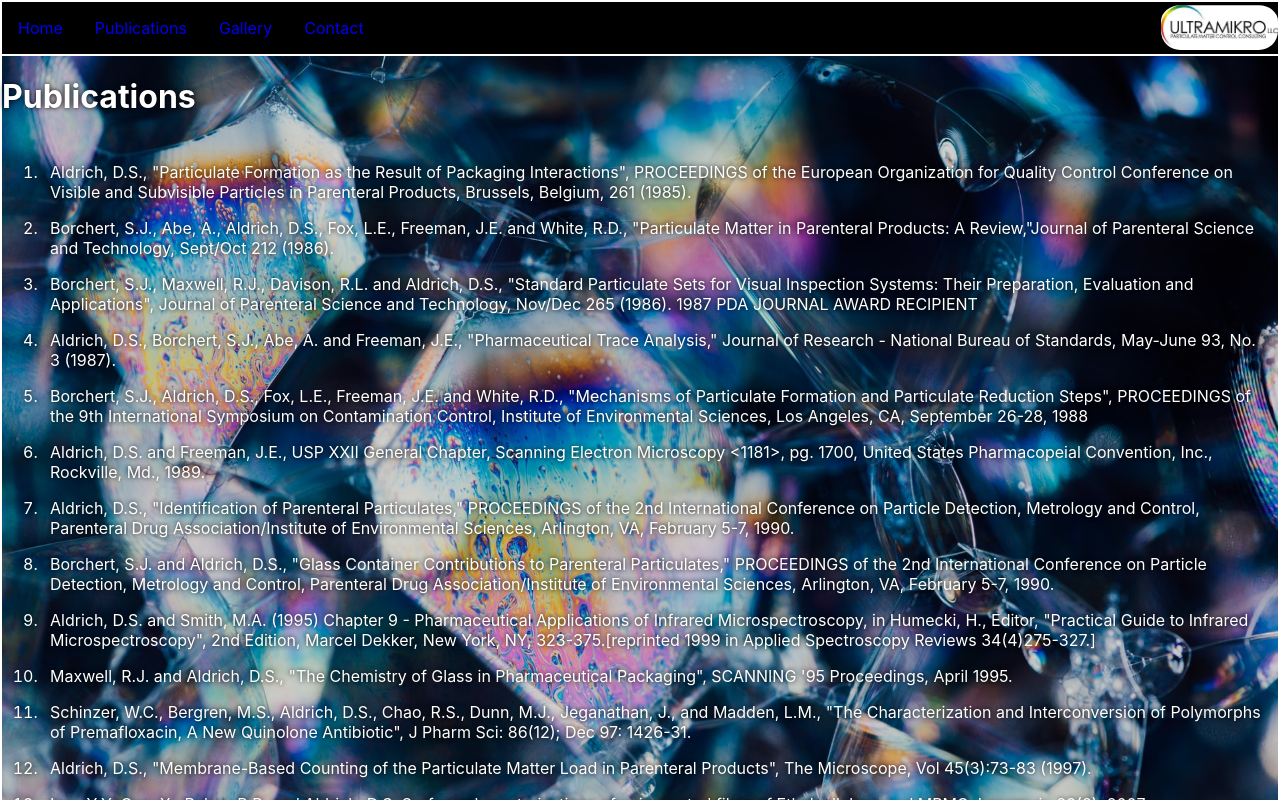
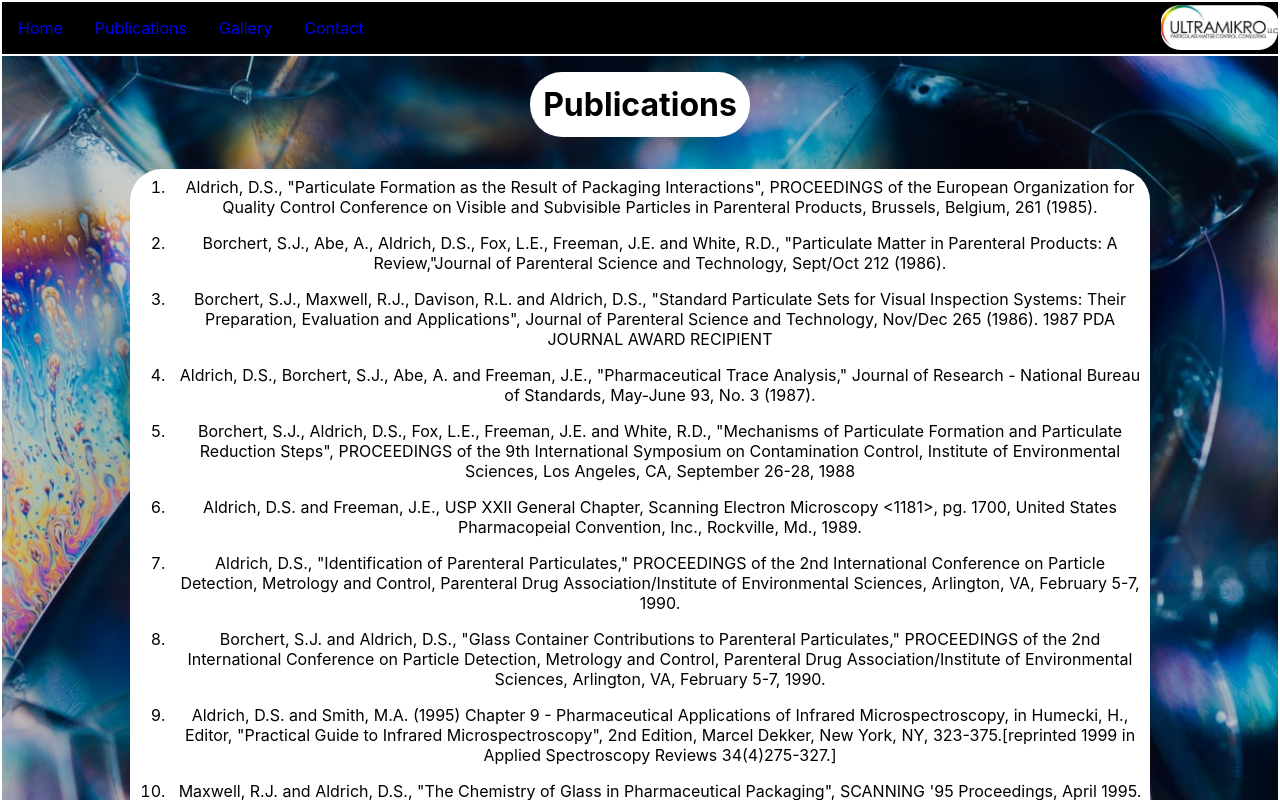
Before and after one commit to meloegel/ultraMikro, a React (Create React App) app: page /publications in a window 1280 px wide. Shown: the top 800 px of the page. Built offline with nearby package versions, Linux system fonts and the light colour scheme.

Commit message:
fixes on pub page

```diff
--- a/src/App.css
+++ b/src/App.css
@@ -97,17 +97,36 @@ body {
   display: flex;
   flex-direction: column;
   justify-content: center;
-  text-shadow: 0 0 5px black;
+  /* text-shadow: 0 0 5px black; */
+}
+
+.pubListDiv {
+  text-align: center;
 }
 .className {
   text-align: center;
 }
 .pubList {
-  height: 90vh;
+  width: 80%;
   font-size: 1.2rem;
+  display: inline-block;
 }
 .pubList li {
   padding: 0.5rem;
+}
+.pubTitle {
+  text-align: center;
+  background-color: white;
+  color: black;
+  width: auto;
+  padding: 0.8rem;
+  margin: 1rem auto;
+  border-radius: 2rem;
+}
+ol {
+  background-color: white;
+  color: black;
+  border-radius: 2rem;
 }
 
 /* ||| Gallery Page ||| */
--- a/src/components/Publications.js
+++ b/src/components/Publications.js
@@ -8,7 +8,7 @@ const Publications = () => {
         <div>
             <div className='pubDiv'>
                 <h1 className='pubTitle'>Publications</h1>
-                <div>
+                <div className='pubListDiv'>
                     <ol className='pubList'>
                         <li>Aldrich, D.S., "Particulate Formation as the Result of Packaging Interactions", PROCEEDINGS of the European Organization for Quality Control Conference on Visible and Subvisible Particles in Parenteral Products, Brussels, Belgium, 261 (1985).</li>
                         <li>Borchert, S.J., Abe, A., Aldrich, D.S., Fox, L.E., Freeman, J.E. and White, R.D., "Particulate Matter in Parenteral Products: A Review,"Journal of Parenteral Science and Technology, Sept/Oct 212 (1986).</li>
```
